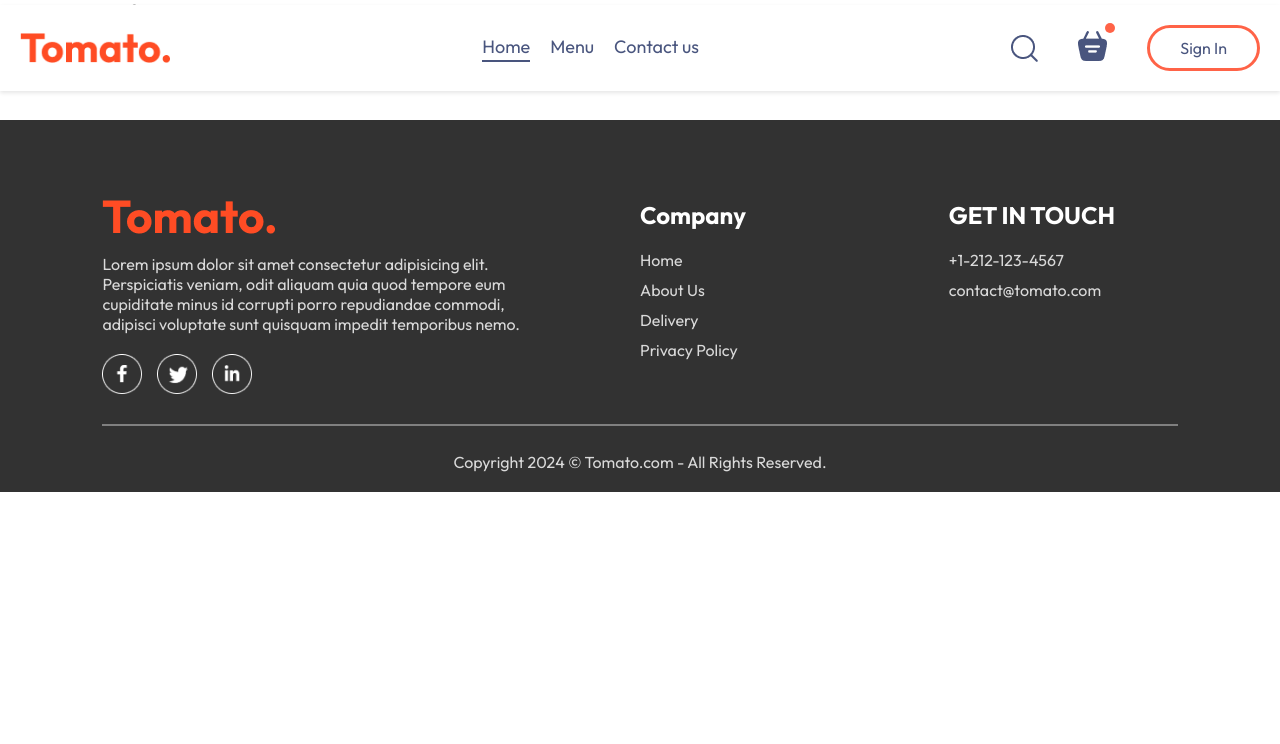
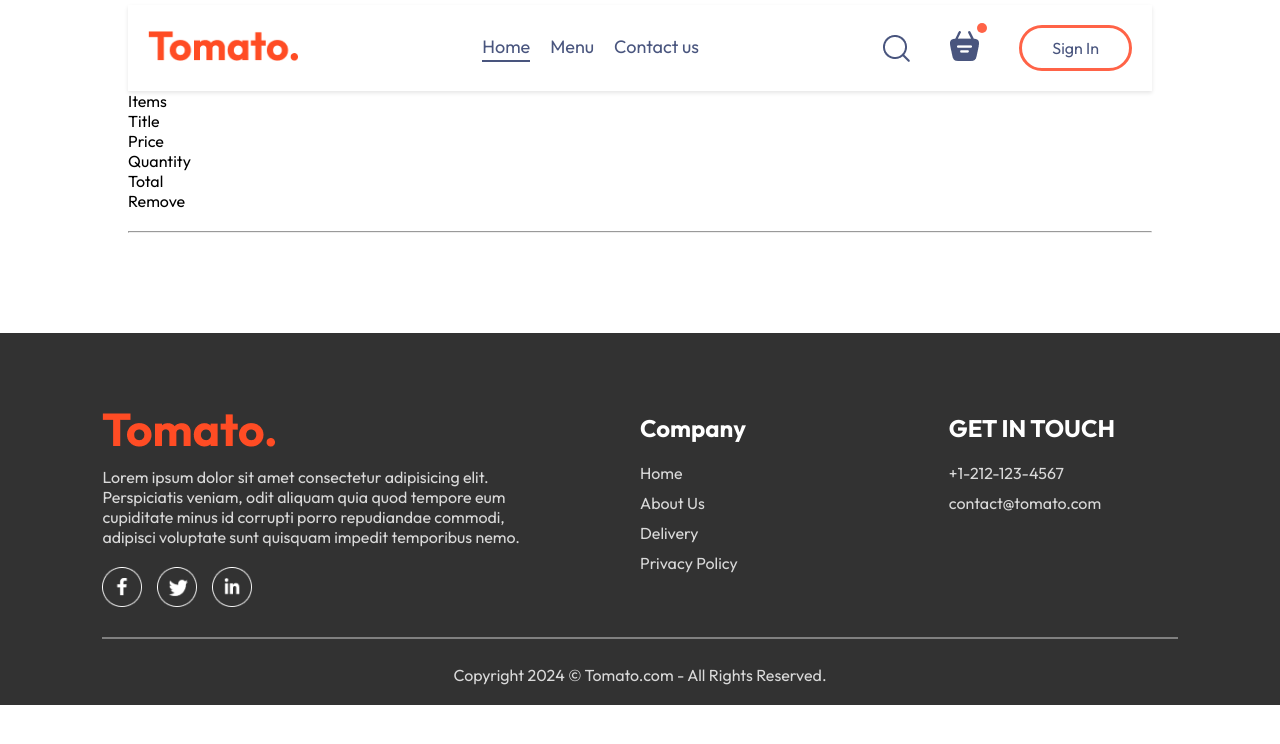
Before and after one commit to abdullahshafiq153/Tomato, a React (Vite) app: page /cart in a window 1280 px wide. Shown: the top 744 px of the page. Built offline with nearby package versions, Linux system fonts and the light colour scheme.

Commit message:
Cart Page Integration

```diff
--- a/src/components/Navabar/Navbar.css
+++ b/src/components/Navabar/Navbar.css
@@ -1,5 +1,5 @@
 .navbar{
-    position: fixed;
+    /* position: fixed;  */
     top: 0; /* Stick to the top */
     left: 0;
     width: 100%; /* Full width of the viewport */
--- a/src/components/Navabar/Navbar.jsx
+++ b/src/components/Navabar/Navbar.jsx
@@ -2,12 +2,14 @@ import React, { useState } from 'react'
 import './Navbar.css'
 import { assets } from '../../assets/assets'
 import { Link } from 'react-router-dom';
+import Cart from '../../pages/Cart/Cart';
+
 const Navbar = ({setShowLogin}) => {
 
   const [menu,setMenu]=useState("Home");
   return (
     <div className='navbar'>
-        <img src={assets.logo} alt='logo' className='logo'/>
+        <Link to='/'><img src={assets.logo} alt='logo' className='logo'/></Link>
         <ul className="navbar-menu">
             <Link to='/' onClick={()=>setMenu("Home")} className={menu==="Home"?"active":""}>Home</Link>
             <a href='#explore-menu' onClick={()=>setMenu("Menu")} className={menu==="Menu"?"active":""}>Menu</a>
@@ -16,7 +18,7 @@ const Navbar = ({setShowLogin}) => {
         <div className="navbar-right">
             <img src={assets.search_icon} alt=''/>
             <div className="navbar-search-icon">
-                <img src={assets.basket_icon} alt=''/>
+                <Link to='/cart'><img src={assets.basket_icon} alt=''/></Link>
                 <div className="dot"></div>
             </div>
             <button onClick={()=>setShowLogin(true)}>Sign In</button>
--- a/src/pages/Cart/Cart.jsx
+++ b/src/pages/Cart/Cart.jsx
@@ -1,8 +1,25 @@
-import React from 'react'
+import React, { useContext, useState } from 'react'
 import './Cart.css'
+import { StoreContext } from '../../context/StoreContext'
+
 const Cart = () => {
+
+  const {cartItems,food_list,removeFromCart}=useContext(StoreContext);
   return (
-    <div>Cart</div>
+    <div className='cart'>
+      <div className="cart-items">
+        <div className="cart-items-title">
+          <p>Items</p>
+          <p>Title</p>
+          <p>Price</p>
+          <p>Quantity</p>
+          <p>Total</p>
+          <p>Remove</p>
+        </div>
+        <br />
+        <hr />
+      </div>
+    </div>
   )
 }
 
```
